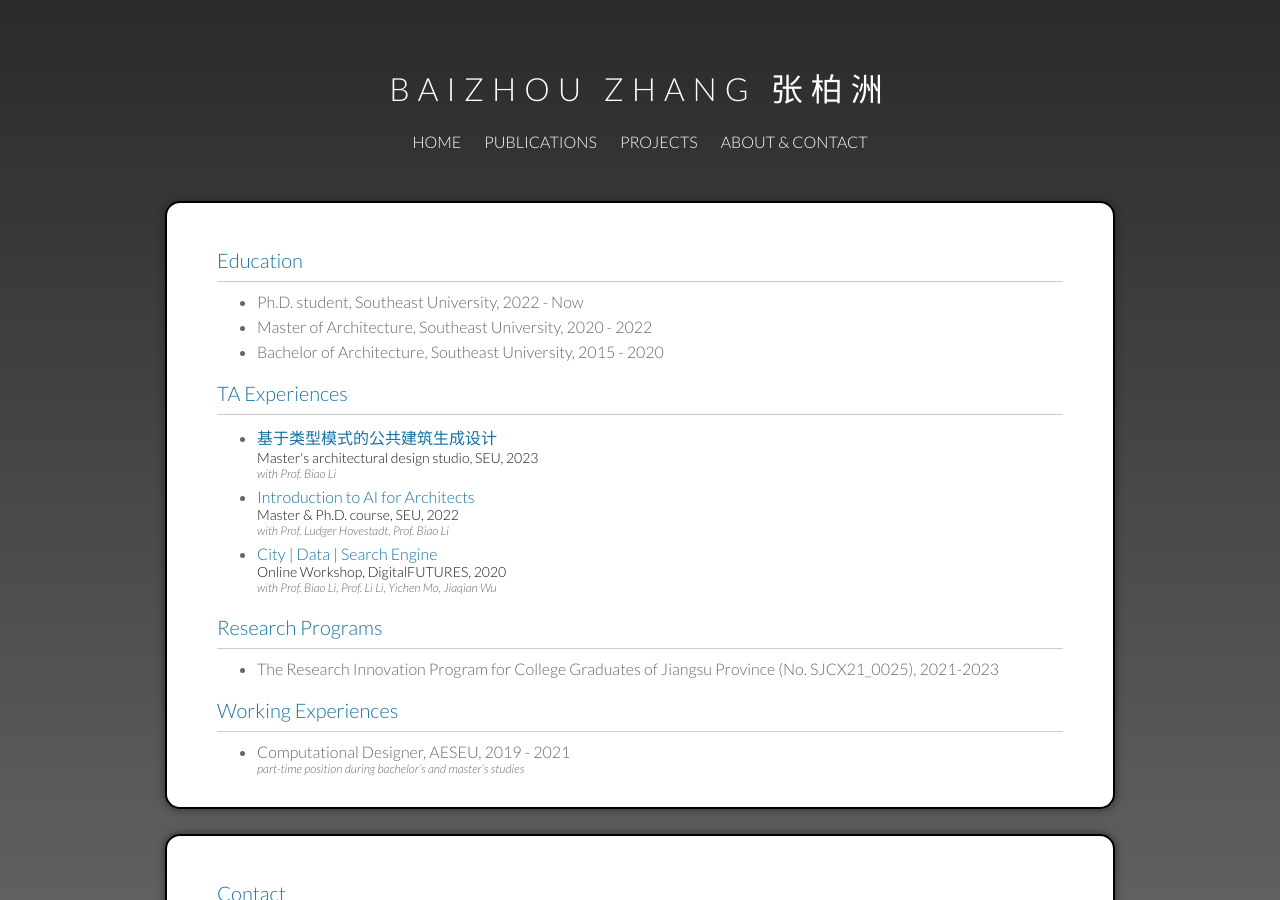
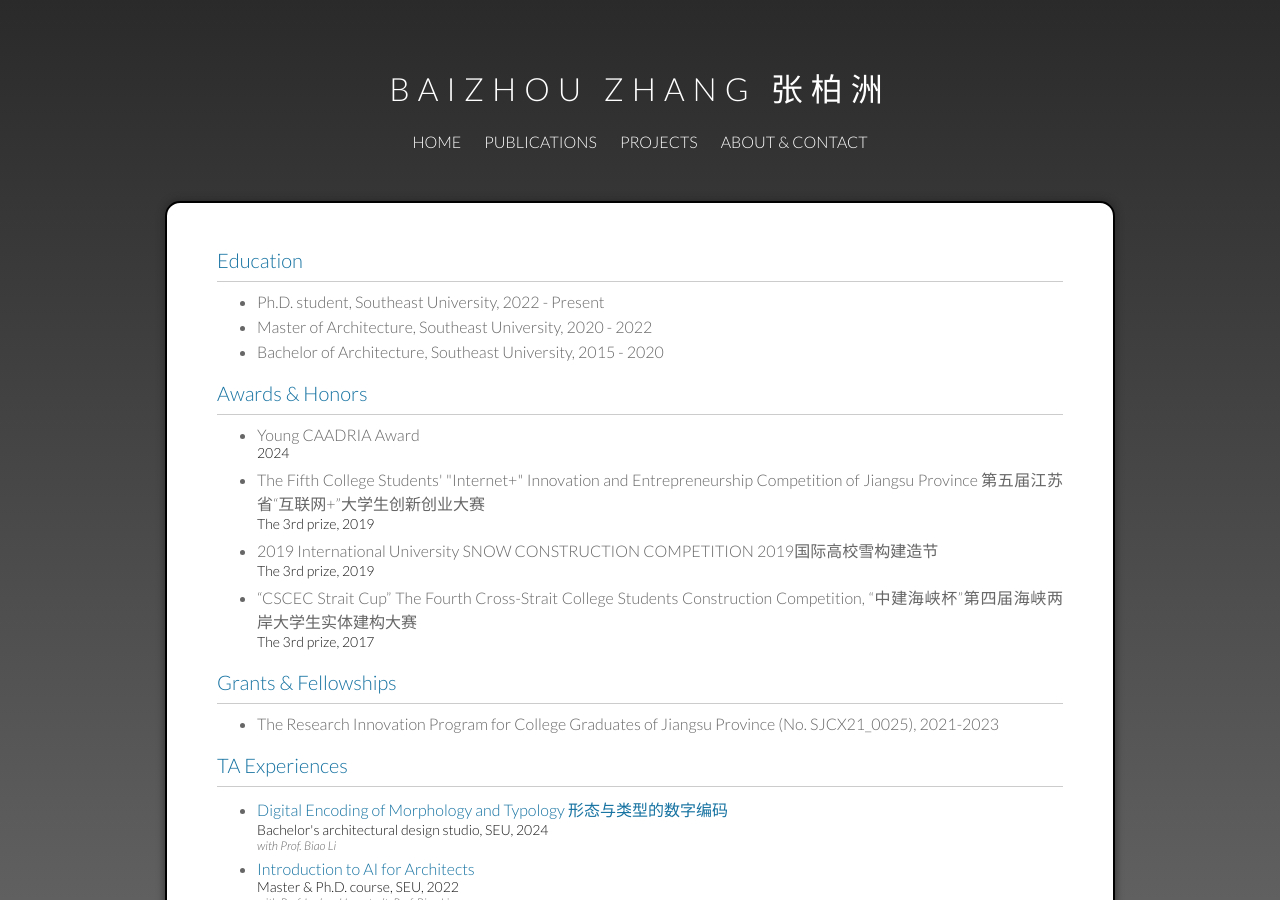
Before and after one commit to zhangbz764/zhangbz764.github.io, a Jekyll site: the page built from about.html, in a window 1280 px wide and 900 px high. Built offline with Jekyll 4.4.1, drawn with Linux system fonts in a browser that asks for light colours; some of the changed text lies outside the part shown.

```diff
--- a/about.html
+++ b/about.html
@@ -4,11 +4,12 @@ title: About & Contact
 ---
 
 <article>
+    <!-- Education -->
     <h1 class="entry-title" style="margin-top: 20px; margin-bottom: 9px"><a>Education</a></h1>
     <hr style="margin-bottom: 9px; margin-top: 9px">
     <ul>
         <li class="about-li">
-            Ph.D. student, Southeast University, 2022 - Now
+            Ph.D. student, Southeast University, 2022 - Present
         </li>
         <li class="about-li">
             Master of Architecture, Southeast University, 2020 - 2022
@@ -18,21 +19,65 @@ title: About & Contact
         </li>
     </ul>
 
+    <!-- Awards & Honors -->
+    <h1 class="entry-title" style="margin-top: 20px; margin-bottom: 9px"><a>Awards & Honors</a></h1>
+    <hr style="margin-bottom: 9px; margin-top: 9px">
+    <ul>
+        <li class="about-li">
+            Young CAADRIA Award
+            <div class="publication-author">
+                2024
+            </div>
+        </li>
+        <li class="about-li">
+            The Fifth College Students' "Internet+" Innovation and Entrepreneurship Competition of Jiangsu Province 第五届江苏省“互联网+”大学生创新创业大赛
+            <div class="publication-author">
+                The 3rd prize, 2019
+            </div>
+        </li>
+        <li class="about-li">
+            2019 International University SNOW CONSTRUCTION COMPETITION 2019国际高校雪构建造节
+            <div class="publication-author">
+                The 3rd prize, 2019
+            </div>
+        </li>
+        <li class="about-li">
+            “CSCEC Strait Cup” The Fourth Cross-Strait College Students Construction Competition, “中建海峡杯”第四届海峡两岸大学生实体建构大赛
+            <div class="publication-author">
+                The 3rd prize, 2017
+            </div>
+        </li>
+    </ul>
+
+    <!-- Grants & Fellowships -->
+    <h1 class="entry-title" style="margin-top: 20px; margin-bottom: 9px"><a>Grants & Fellowships</a></h1>
+    <hr style="margin-bottom: 9px; margin-top: 9px">
+    <ul>
+        <li class="about-li">
+            The Research Innovation Program for College Graduates of Jiangsu Province (No. SJCX21_0025),
+            2021-2023<br>
+        </li>
+    </ul>
+
+    <!-- TA Experiences -->
     <h1 class="entry-title" style="margin-top: 20px; margin-bottom: 9px"><a>TA Experiences</a></h1>
     <hr style="margin-bottom: 9px; margin-top: 9px">
     <ul>
         <li class="about-li">
-            <a href="">基于类型模式的公共建筑生成设计</a><br>
+            <a href="">Digital Encoding of Morphology and Typology 形态与类型的数字编码</a><br>
             <div class="publication-author">
-                Master's architectural design studio, SEU, 2023
+                Bachelor's architectural design studio, SEU, 2024
             </div>
             <div class="publication-source">
                 with Prof. Biao Li
             </div>
         </li>
         <li class="about-li">
-            <a href="https://www.bilibili.com/video/BV1Mg411m71Q/?spm_id_from=333.337.search-card.all.click&vd_source=329533eae684ffc30b8f1a25d299df38" target="_blank">Introduction
-                to AI for Architects</a><br>
+            <a href="https://www.bilibili.com/video/BV1Mg411m71Q/?spm_id_from=333.337.search-card.all.click&vd_source=329533eae684ffc30b8f1a25d299df38"
+               target="_blank">
+                Introduction to AI for Architects
+            </a>
+            <br>
             <div class="publication-author">
                 Master & Ph.D. course, SEU, 2022
             </div>
@@ -41,7 +86,8 @@ title: About & Contact
             </div>
         </li>
         <li class="about-li">
-            <a href="https://mp.weixin.qq.com/s/Gh9M19OJPlSPISHimKIcXw" target="_blank">City | Data | Search Engine</a><br>
+            <a href="https://mp.weixin.qq.com/s/Gh9M19OJPlSPISHimKIcXw" target="_blank">City | Data | Search
+                Engine</a><br>
             <div class="publication-author">
                 Online Workshop, DigitalFUTURES, 2020
             </div>
@@ -51,25 +97,18 @@ title: About & Contact
         </li>
     </ul>
 
-    <h1 class="entry-title" style="margin-top: 20px; margin-bottom: 9px"><a>Research Programs</a></h1>
-    <hr style="margin-bottom: 9px; margin-top: 9px">
-    <ul>
-        <li class="about-li">
-            The Research Innovation Program for College Graduates of Jiangsu Province (No. SJCX21_0025),
-            2021-2023<br>
-        </li>
-    </ul>
-
+    <!-- Working Experiences -->
     <h1 class="entry-title" style="margin-top: 20px; margin-bottom: 9px"><a>Working Experiences</a></h1>
     <hr style="margin-bottom: 9px; margin-top: 9px">
     <ul>
         <li class="about-li">
-            Computational Designer, AESEU, 2019 - 2021<br>
+            Computational Designer, AESEU, 2019-2021<br>
             <div class="publication-source">
                 part-time position during bachelor’s and master’s studies
             </div>
         </li>
     </ul>
+
 </article>
 
 <article>
```
Also changed, not shown: projects/_posts/2023-10-12-simforms.md (+4 -7 lines), projects/_posts/2024-03-05-anysite.md (+1 -1 lines), projects/_posts/2024-04-04-nexuspace.md (added, +37 -0 lines), publications/_posts/2024-04-23-simforms.md (added, +56 -0 lines).
